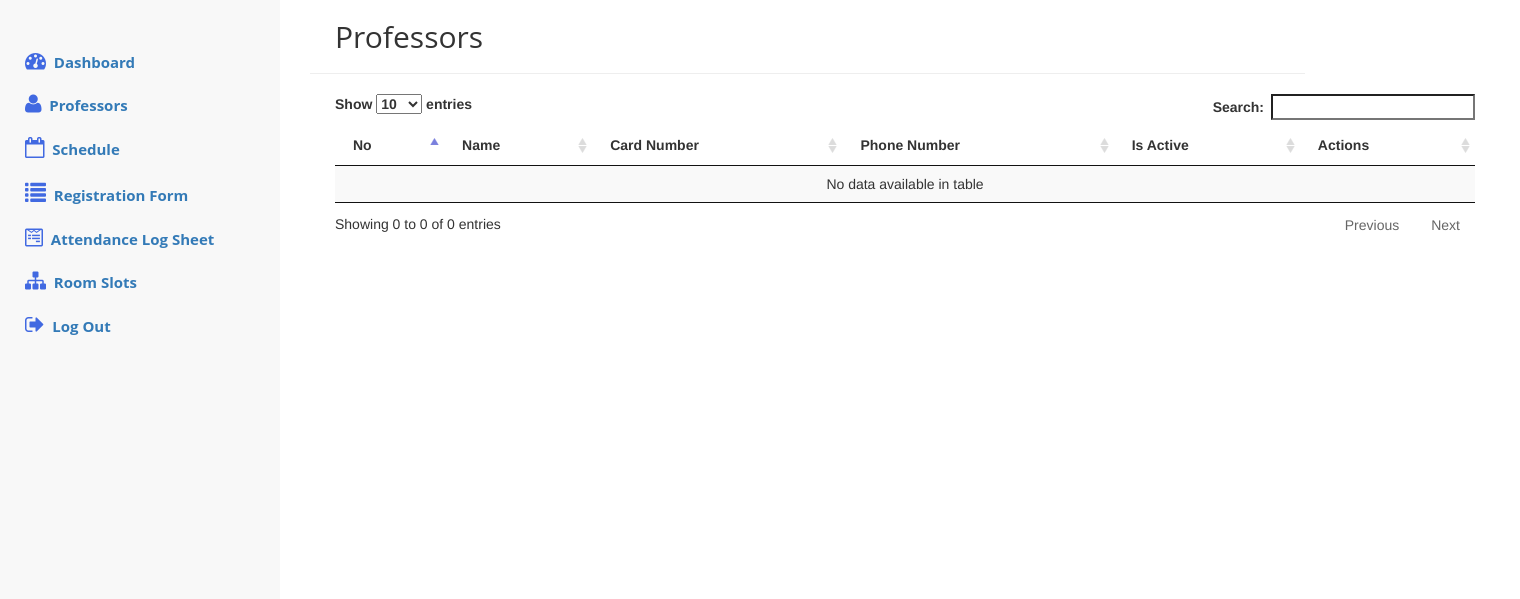
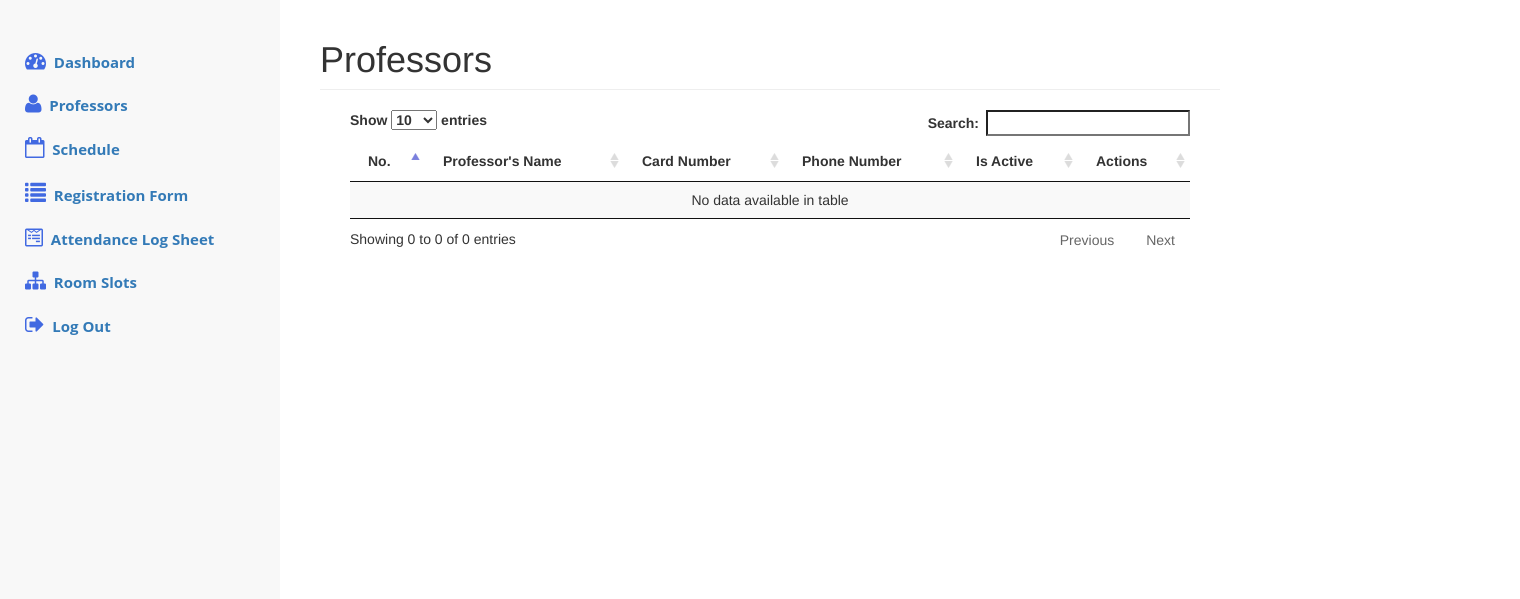
Before and after one commit to patrickllarenagomez/FacultyLedger, a PHP site: page /professors.php in a window 1520 px wide. Shown: the part 61-660 px from the top of the page. Run offline with PHP 8.4, Linux system fonts and the light colour scheme; data that the repository does not hold is empty.

Commit message:
* edited professors.php

```diff
--- a/professors.php
+++ b/professors.php
@@ -63,6 +63,7 @@ while($row = mysqli_fetch_assoc($result))
 </script>
 
 <?php include 'headSettings.php';?>
+
 </head>
 <body>
 
@@ -70,24 +71,21 @@ while($row = mysqli_fetch_assoc($result))
 
 
 <div class="dash_page">
-  <div class="col-lg-10">
-    <h2 style="margin-right:">Professors</h2>
+    <h1 class="page-header">Professors</h1>
 
     <?php echo isset($_SESSION['edit_registration_success']) ? $_SESSION['edit_registration_success'] : "";
 
         if(isset($_SESSION['edit_registration_success']))
             unset($_SESSION['edit_registration_success']);
     ?>
-    <hr style="margin-left: -25px;">
 
-<div class="row">
-  <div class="container">
-
+<div class="container" style="width: 900px;">
+    <div class="col-lg-12">
 		<table id="table-professors" class="display" cellspacing="0" width="100%">
 			<thead>
 				<tr>
-							<th>No</th>
-							<th>Name</th>
+					<th>No.</th>
+					<th>Professor's Name</th>
 					<th>Card Number</th>
 					<th>Phone Number</th>
 					<th>Is Active</th>
```
Lines whose indentation alone changed are shown as unchanged.
